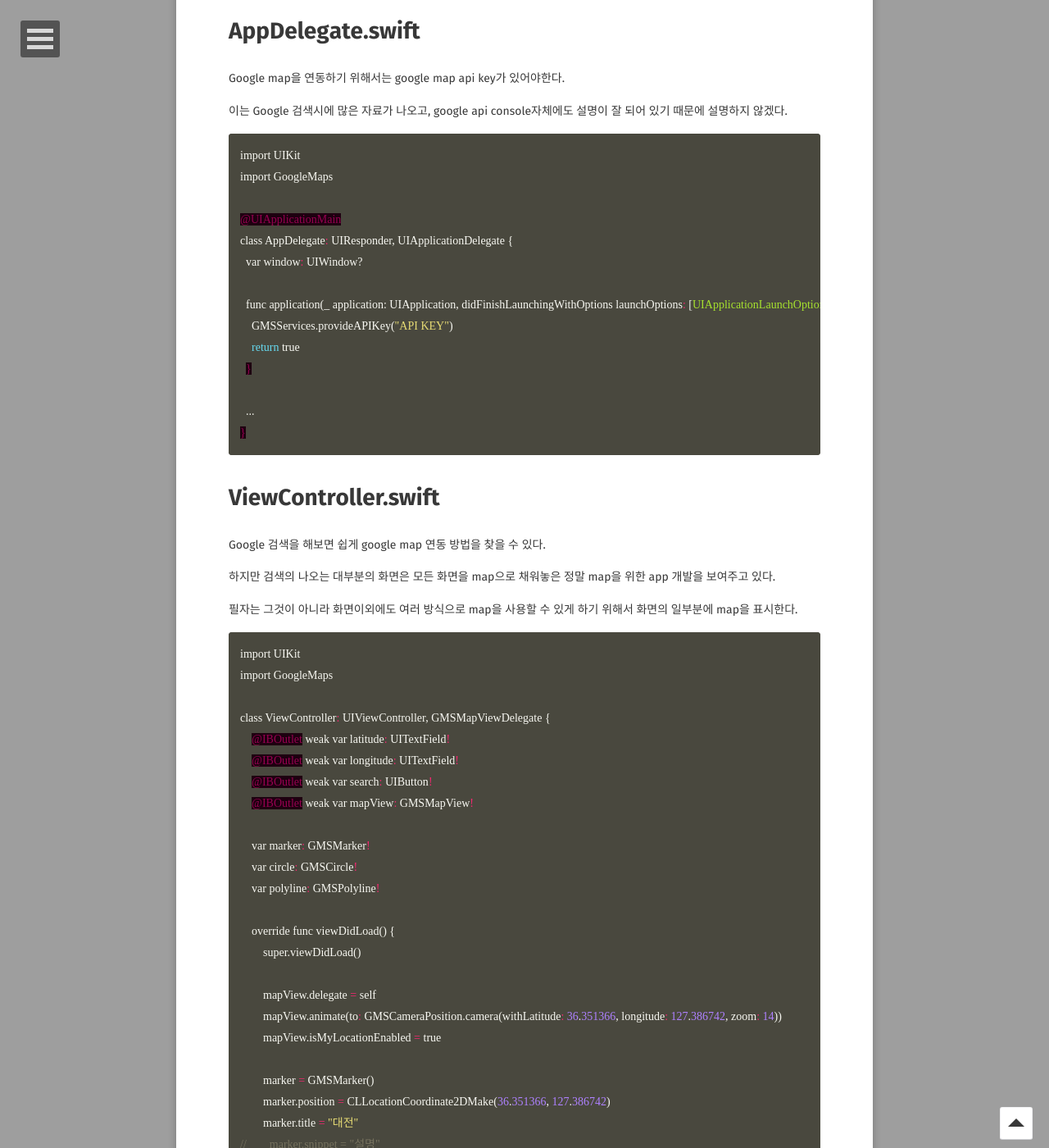
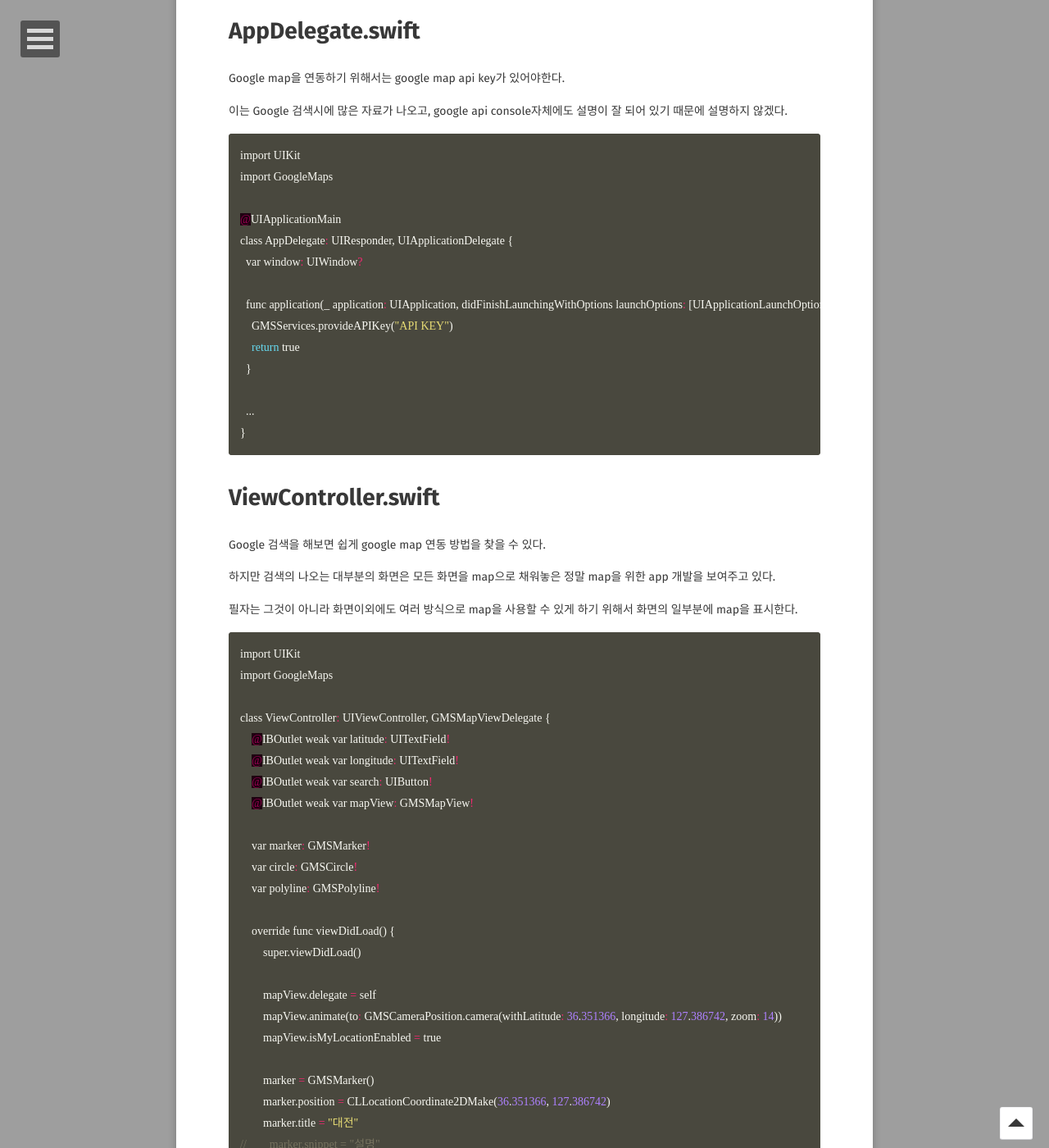
Before and after one commit to MJ-Youn/mj-youn.github.io, a Jekyll site: the page built from _posts/2017-03-29-Swift에서-Googlemap사용.md, in a window 1280 px wide and 1400 px high, scrolled down 1095 px. Shown: the whole window at 82% size. Built offline with Jekyll 4.4.1, drawn with Linux system fonts in a browser that asks for light colours; some web fonts are replaced; comment, search, counter and statistics services are not loaded.

Commit message:
objectivec code block을 c로 변경

````diff
--- a/_posts/2017-03-29-Swift에서-Googlemap사용.md
+++ b/_posts/2017-03-29-Swift에서-Googlemap사용.md
@@ -45,7 +45,7 @@ Google map을 연동하기 위해서는 google map api key가 있어야한다.
 
 이는 Google 검색시에 많은 자료가 나오고, google api console자체에도 설명이 잘 되어 있기 때문에 설명하지 않겠다.
 
-```objectivec
+```c
 import UIKit
 import GoogleMaps
 
@@ -70,7 +70,7 @@ Google 검색을 해보면 쉽게 google map 연동 방법을 찾을 수 있다.
 
 필자는 그것이 아니라 화면이외에도 여러 방식으로 map을 사용할 수 있게 하기 위해서 화면의 일부분에 map을 표시한다.
 
-```objectivec
+```c
 import UIKit
 import GoogleMaps
 
````
